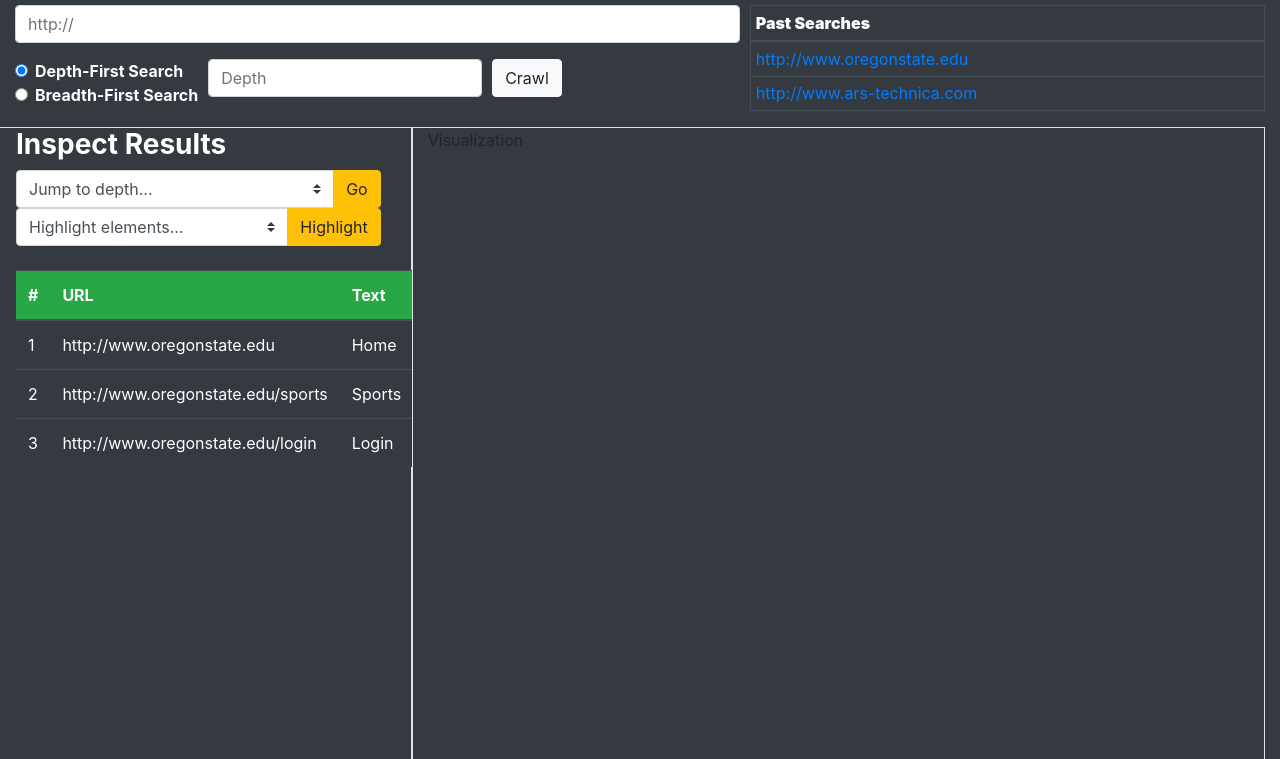
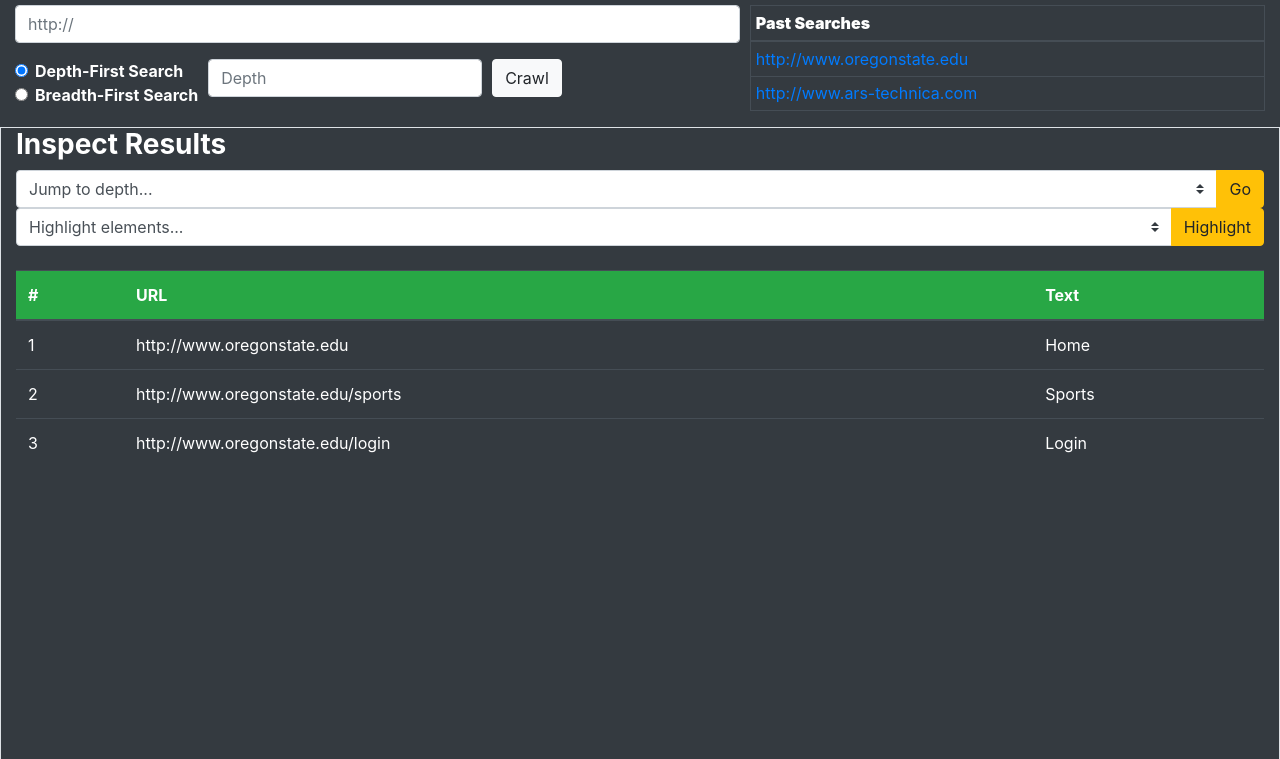
Before and after one commit to stack-of-heaps/webCrawler_azure, a website: page public/index.html in a window 1280 px wide. Shown: the part 41-800 px from the top of the page. Drawn offline with nearby package versions, Linux system fonts and the light colour scheme.

Commit message:
Tweaks to index.html

```diff
--- a/public/index.html
+++ b/public/index.html
@@ -8,18 +8,13 @@
   <link rel="stylesheet" href="css/bootstrap.min.css">
 
   <style>
-    .extra-padding {
-      padding: 20px;
-    }
-
     .top-portion {
       height: 20vh;
       width: 100vw;
     }
 
     .bottom-portion {
-      height: 80vh;
-      width: 100vw;
+      height: 82vh;
     }
 
     .full-height {
@@ -27,25 +22,25 @@
     }
   </style>
 
-  <title>Capstone Graphical Web Crawler</title>
+  <title>Graphical Web Crawler</title>
 </head>
 
-<body class="bg-dark">
-  <div class="container col-12">
+<body class="bg-dark p-0 m-0">
+  <div class="container-fluid no-gutters">
     <h2 class="text-white">Graphical Web Crawler</h2>
-  </div>
 
-  <div class="col-12 bg-dark  ">
+    <div class="col-12 vh-20">
       <div class="form-row">
         <div class="col-7">
+
+          <!-- Search Form -->
+
           <form>
             <div class="form-group">
               <input type="text" class="form-control" placeholder="http://" id="search_url" required>
-
             </div>
 
             <div class="form-row align-items-start justify-content-start">
-
               <div class="col-auto">
                 <div clas="form-group">
                   <div class="form-check">
@@ -70,17 +65,18 @@
                 <button class="btn btn-light">Crawl</button>
               </div>
             </div>
+          </form>
+        </div>
 
-        </form>
+        <!-- End Search Form -->
 
-      </div>
-      <div class="col-5">
+        <!-- Past Searches-->
 
+        <div class="col-5" id="past-searches-div">
           <table class="table table-sm table-bordered table-hover table-dark" id="past-searches-table">
             <thead class="thead">
               <tr>
                 <th colspan="2" class="text-white"><strong>Past Searches</strong></th>
-
               </tr>
             </thead>
             <tbody id="past-searches-tbody">
@@ -93,17 +89,18 @@
             </tbody>
           </table>
         </div>
+
+        <!-- End Past Searches -->
+
       </div>
     </div>
 
-
-  <section clas="container">
-    <section class="row bottom-portion">
-      <div class="col-4 border full-height" id="side-bar">
-        <div class="container">
+    <!-- Bottom Half -->
+    <div class="row ">
+      <div class="col border bottom-portion" id="side-bar">
         <h3 class="text-white"><strong>Inspect Results</strong></h3>
         <div class="input-group">
-            <select class="custom-select" id="inputGroupSelect04">
+          <select class="custom-select" id="jump-to-depth">
             <option selected>Jump to depth...</option>
             <option value="1">1</option>
             <option value="2">2</option>
@@ -114,21 +111,27 @@
           </div>
         </div>
 
+        <!-- Jump to Depth -->
         <div class="input-group">
-            <select class="custom-select" id="inputGroupSelect04">
+          <select class="custom-select" id="highlight-element">
             <option selected>Highlight elements...</option>
             <option value="1">Links</option>
             <option value="2">Images</option>
             <option value="3">SEO</option>
           </select>
+          <!-- Jump to Depth -->
+
+          <!-- Highlight Element -->
           <div class="input-group-append">
             <button class="btn btn-warning" type="button">Highlight</button>
           </div>
         </div>
+        <!-- Highlight Element -->
 
         <br>
 
-          <table class="table table-dark">
+        <!-- Element Table -->
+        <table class="table table-dark" id="highlight-element-table">
           <thead class="thead bg-success">
             <tr>
               <th>#</th>
@@ -136,7 +139,7 @@
               <th colspan="2">Text</th>
             </tr>
           </thead>
-            <tbody>
+          <tbody id="highlight-element-tbody">
             <tr>
               <td class="text-white">1</td>
               <td class="text-white">http://www.oregonstate.edu</td>
@@ -155,13 +158,18 @@
           </tbody>
         </table>
       </div>
+      <!-- Element Table -->
+
+      <!-- Visualization -->
+
+      <div class="col-8 border bottom-portion" id="visualization">
+        Visualization
       </div>
-      <div class="col-8 border" id="visualization">Visualization</div>
-    </section>
-  </section>
 
-  <br>
-  <br>
+      <!-- Visualization -->
+
+    </div>
+  </div>
 
   <script src="https://code.jquery.com/jquery-3.3.1.slim.min.js"
     integrity="sha384-q8i/X+965DzO0rT7abK41JStQIAqVgRVzpbzo5smXKp4YfRvH+8abtTE1Pi6jizo"
```
Lines whose indentation alone changed are shown as unchanged.
